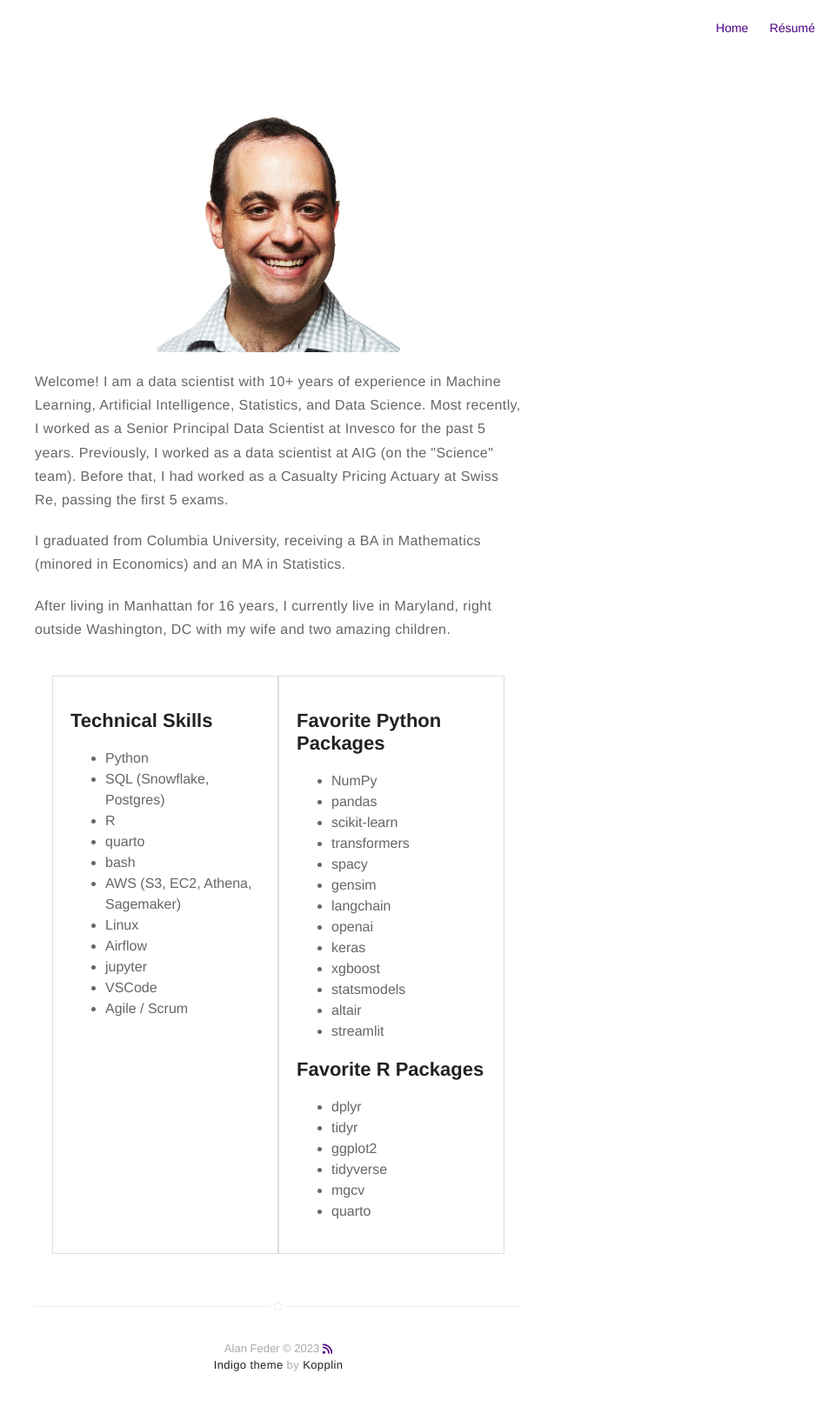
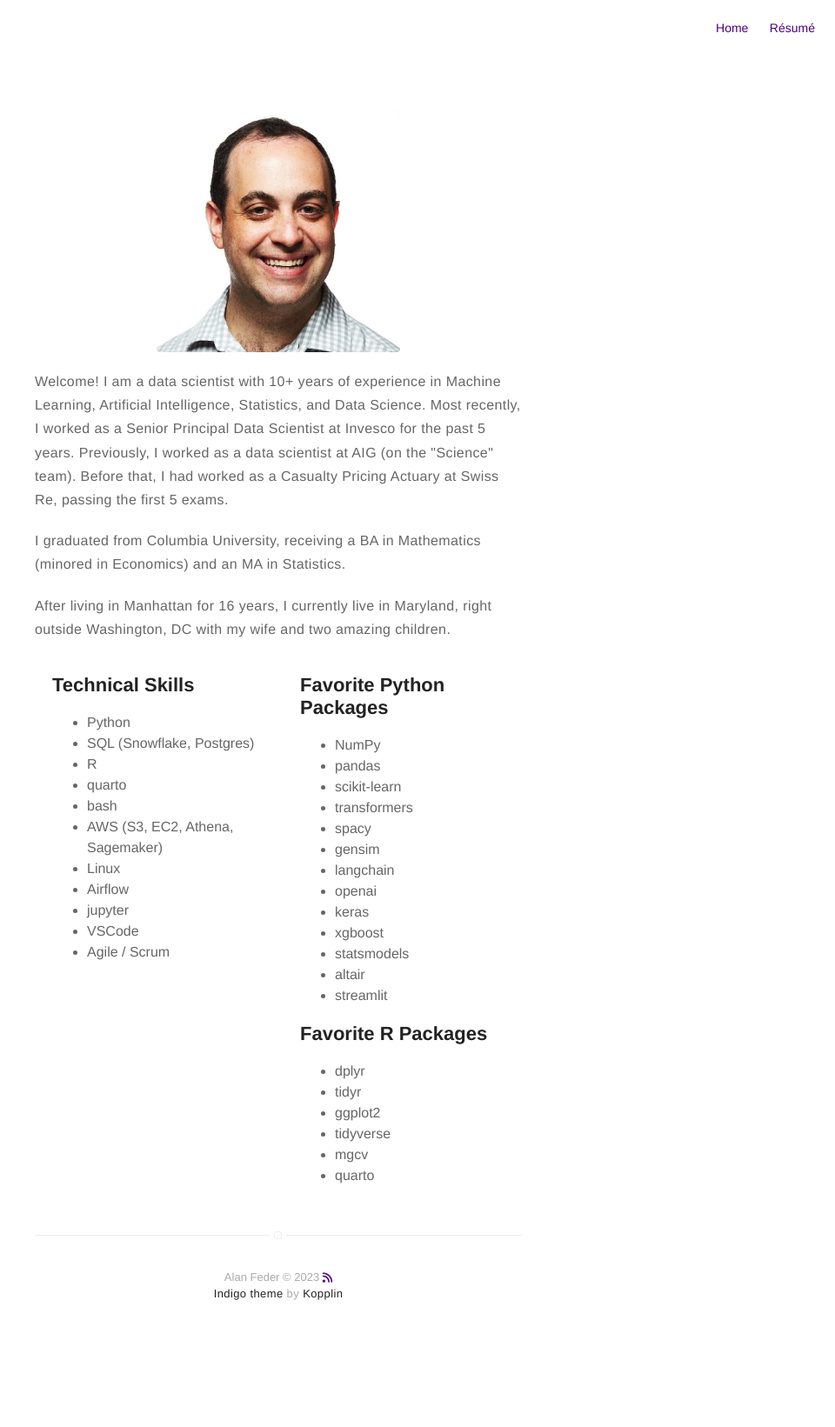
Before and after one commit to AlanFeder/AlanFeder.github.io, a Jekyll site: the page built from about.md, in a window 1280 px wide. Shown: the whole page at 87% size, without its empty margins (320-1280 px from the left). Built offline with Jekyll 4.4.1, drawn with Linux system fonts in a browser that asks for light colours; nearby versions of some CDN libraries; after the commit the page ends 1559 px from its top, so only the background shows below that.

Commit message:
remove border box

```diff
--- a/assets/styles.css
+++ b/assets/styles.css
@@ -1,13 +1,15 @@
 .container {
     display: flex;
-    justify-content: space-between; /* Distributes the columns evenly with space in between */
-    padding: 20px;
+    justify-content: space-between;
 }
 
 .column {
-    box-sizing: border-box; /* This ensures padding and border are included in total width */
-    flex: 1; /* Allows columns to grow and shrink */
-    padding: 20px;
-    border: 1px solid #ddd;
-    min-height: 300px; /* You can adjust this or remove it */
+    box-sizing: border-box;
+    flex: 1;
+    padding: 0 20px;
+    margin-right: 10px;
 }
+
+.column:last-child {
+    margin-right: 0;
+}
```
